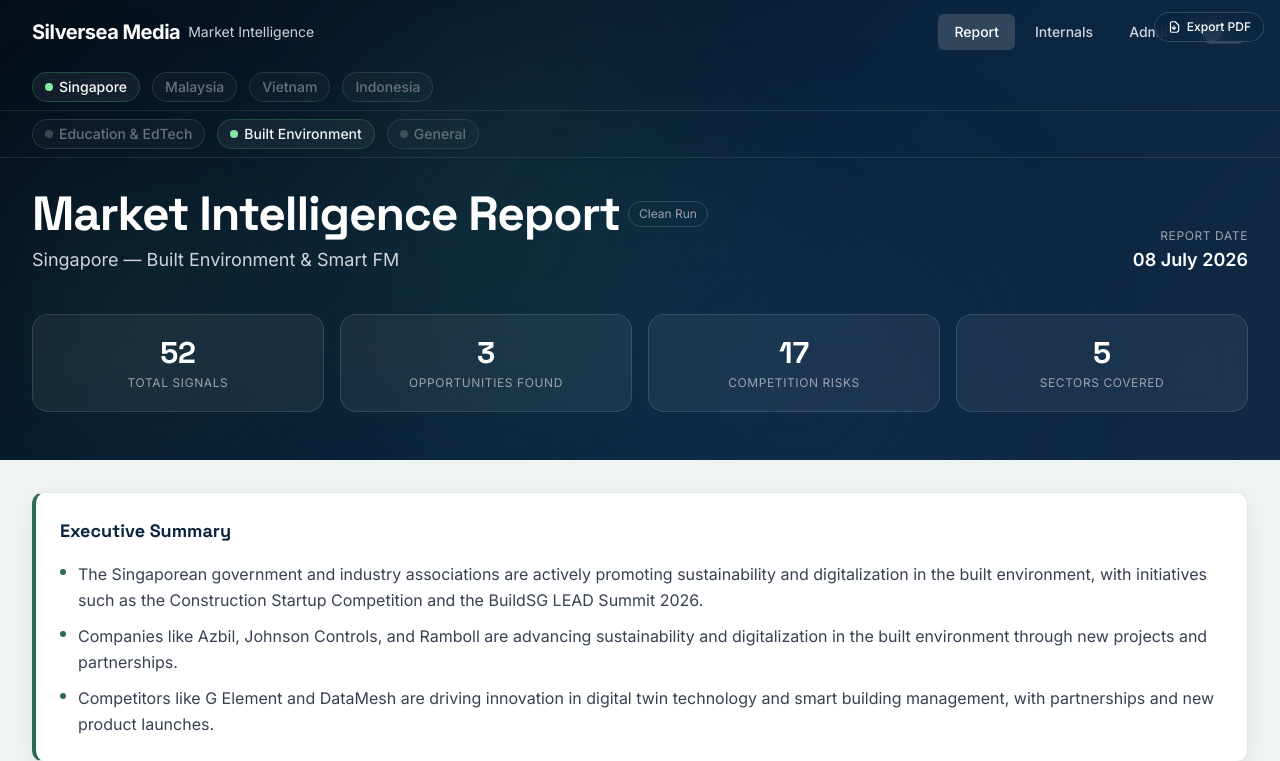
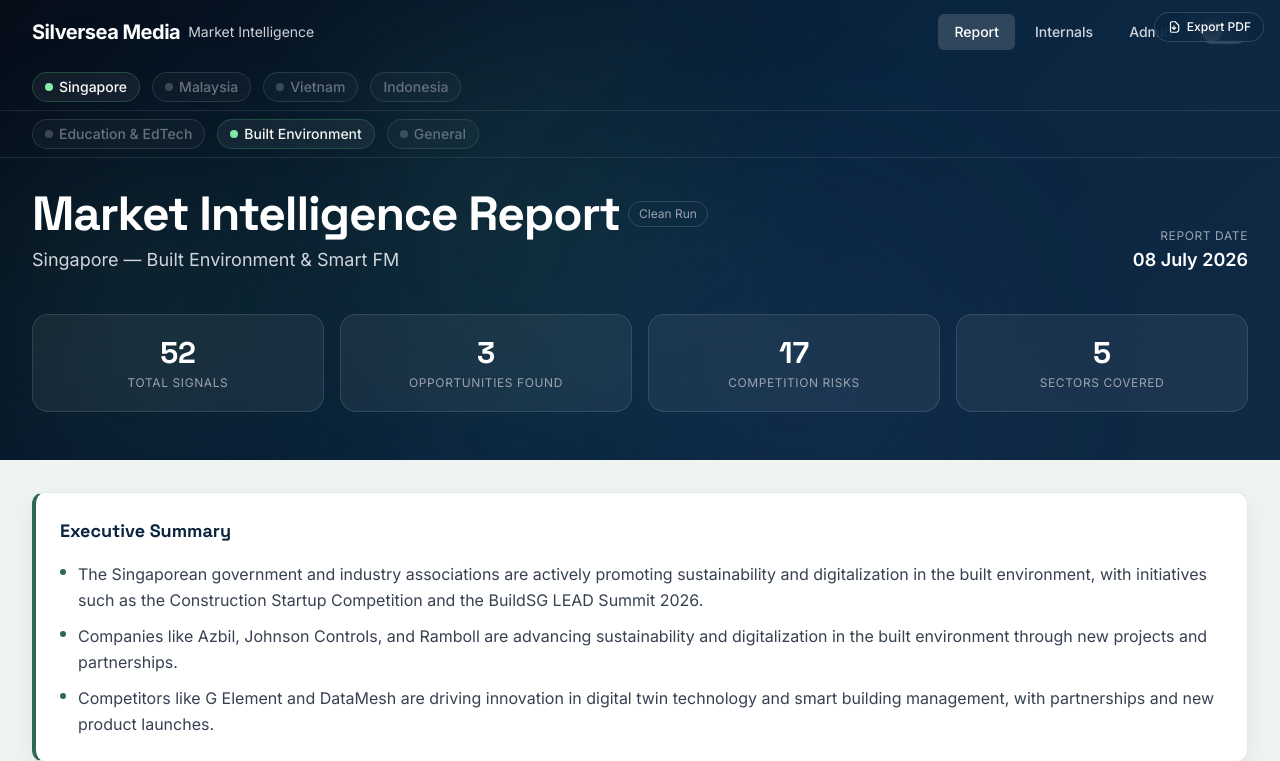
Before and after one commit to Alfonso-Castano/SilverSea_Market_Inteligence, a Flask app: page / in a window 1280 px wide. Shown: the top 761 px of the page. Run offline with Flask 3, Linux system fonts and the light colour scheme; the visitor is signed in with stand-in values (Sample User, id 1); some libraries are stand-ins or nearby versions.

Commit message:
feat: real SG/MY/VN country-tab links in base.html
This branch predates Vietnam's own fix to this block, so Singapore,
Vietnam, and Malaysia all needed fixing together here -- reproduces
Vietnam's already-decided final state exactly, not just Malaysia on
top of the old broken structure, so this branch is internally correct
on its own. Indonesia stays inert (no data). Domain tabs now carry
&country= too. Known, accepted limitation on this branch alone:
app.py doesn't read ?country= yet (that's Vietnam's own app.py change,
out of scope here), so current_country always defaults to SG until
this branch merges with Vietnam's routing work.

Task 003 of feature/004-malaysia-country.

Co-Authored-By: Claude Sonnet 5 <noreply@anthropic.com>

```diff
--- a/templates/base.html
+++ b/templates/base.html
@@ -106,20 +106,31 @@
       </div>
     </nav>
 
+    {% set _country = current_country|default('SG') %}
+    {% set _domain = current_domain|default('BER') %}
+
     <!-- Country tabs -->
     <div class="border-b border-white/10">
       <div class="max-w-7xl mx-auto px-4 sm:px-6 lg:px-8">
         <div class="flex gap-3 py-2">
-          <span class="glass-card inline-flex items-center gap-1.5 px-3 py-1 text-sm font-medium text-white border-green-accent/60" style="border-color: rgba(45,106,79,0.6);">
-            <span class="w-2 h-2 rounded-full bg-green-300 inline-block"></span>
+          <a href="/?country=SG&domain={{ _domain }}" class="glass-card inline-flex items-center gap-1.5 px-3 py-1 text-sm font-medium transition-colors
+            {% if _country == 'SG' %}text-white{% else %}text-gray-500 hover:text-gray-300{% endif %}"
+            style="{% if _country == 'SG' %}border-color: rgba(45,106,79,0.6);{% else %}background: rgba(255,255,255,0.03);{% endif %}">
+            <span class="w-2 h-2 rounded-full inline-block {% if _country == 'SG' %}bg-green-300{% else %}bg-white/20{% endif %}"></span>
             Singapore
-          </span>
-          <span class="glass-card inline-flex items-center gap-1.5 px-3 py-1 text-sm font-medium text-gray-500 cursor-not-allowed" style="background: rgba(255,255,255,0.03);">
+          </a>
+          <a href="/?country=MY&domain={{ _domain }}" class="glass-card inline-flex items-center gap-1.5 px-3 py-1 text-sm font-medium transition-colors
+            {% if _country == 'MY' %}text-white{% else %}text-gray-500 hover:text-gray-300{% endif %}"
+            style="{% if _country == 'MY' %}border-color: rgba(45,106,79,0.6);{% else %}background: rgba(255,255,255,0.03);{% endif %}">
+            <span class="w-2 h-2 rounded-full inline-block {% if _country == 'MY' %}bg-green-300{% else %}bg-white/20{% endif %}"></span>
             Malaysia
-          </span>
-          <span class="glass-card inline-flex items-center gap-1.5 px-3 py-1 text-sm font-medium text-gray-500 cursor-not-allowed" style="background: rgba(255,255,255,0.03);">
+          </a>
+          <a href="/?country=VN&domain={{ _domain }}" class="glass-card inline-flex items-center gap-1.5 px-3 py-1 text-sm font-medium transition-colors
+            {% if _country == 'VN' %}text-white{% else %}text-gray-500 hover:text-gray-300{% endif %}"
+            style="{% if _country == 'VN' %}border-color: rgba(45,106,79,0.6);{% else %}background: rgba(255,255,255,0.03);{% endif %}">
+            <span class="w-2 h-2 rounded-full inline-block {% if _country == 'VN' %}bg-green-300{% else %}bg-white/20{% endif %}"></span>
             Vietnam
-          </span>
+          </a>
           <span class="glass-card inline-flex items-center gap-1.5 px-3 py-1 text-sm font-medium text-gray-500 cursor-not-allowed" style="background: rgba(255,255,255,0.03);">
             Indonesia
           </span>
@@ -128,23 +139,22 @@
     </div>
 
     <!-- Domain tabs -->
-    {% set _domain = current_domain|default('BER') %}
     <div class="border-b border-white/10">
       <div class="max-w-7xl mx-auto px-4 sm:px-6 lg:px-8">
         <div class="flex gap-3 py-2">
-          <a href="/?domain=EDU" class="glass-card inline-flex items-center gap-1.5 px-3 py-1 text-sm font-medium transition-colors
+          <a href="/?domain=EDU&country={{ _country }}" class="glass-card inline-flex items-center gap-1.5 px-3 py-1 text-sm font-medium transition-colors
             {% if _domain == 'EDU' %}text-white{% else %}text-gray-500 hover:text-gray-300{% endif %}"
             style="{% if _domain == 'EDU' %}border-color: rgba(45,106,79,0.6);{% else %}background: rgba(255,255,255,0.03);{% endif %}">
             <span class="w-2 h-2 rounded-full inline-block {% if _domain == 'EDU' %}bg-green-300{% else %}bg-white/20{% endif %}"></span>
             Education &amp; EdTech
           </a>
-          <a href="/?domain=BER" class="glass-card inline-flex items-center gap-1.5 px-3 py-1 text-sm font-medium transition-colors
+          <a href="/?domain=BER&country={{ _country }}" class="glass-card inline-flex items-center gap-1.5 px-3 py-1 text-sm font-medium transition-colors
             {% if _domain == 'BER' %}text-white{% else %}text-gray-500 hover:text-gray-300{% endif %}"
             style="{% if _domain == 'BER' %}border-color: rgba(45,106,79,0.6);{% else %}background: rgba(255,255,255,0.03);{% endif %}">
             <span class="w-2 h-2 rounded-full inline-block {% if _domain == 'BER' %}bg-green-300{% else %}bg-white/20{% endif %}"></span>
             Built Environment
           </a>
-          <a href="/?domain=GENERAL" class="glass-card inline-flex items-center gap-1.5 px-3 py-1 text-sm font-medium transition-colors
+          <a href="/?domain=GENERAL&country={{ _country }}" class="glass-card inline-flex items-center gap-1.5 px-3 py-1 text-sm font-medium transition-colors
             {% if _domain == 'GENERAL' %}text-white{% else %}text-gray-500 hover:text-gray-300{% endif %}"
             style="{% if _domain == 'GENERAL' %}border-color: rgba(45,106,79,0.6);{% else %}background: rgba(255,255,255,0.03);{% endif %}">
             <span class="w-2 h-2 rounded-full inline-block {% if _domain == 'GENERAL' %}bg-green-300{% else %}bg-white/20{% endif %}"></span>
```
Also changed, not shown: .context/features/004-malaysia-country/tasks/003-base-html-country-tabs.md (added).
